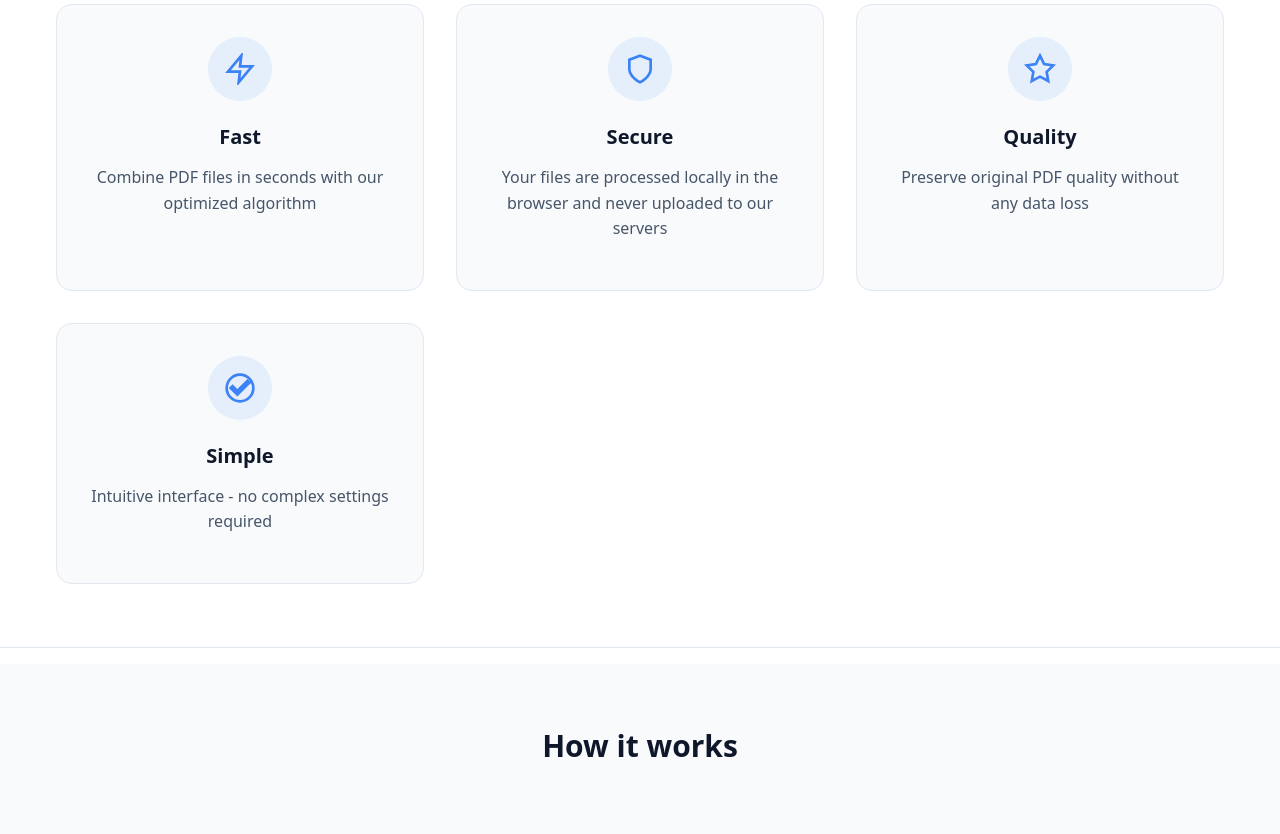
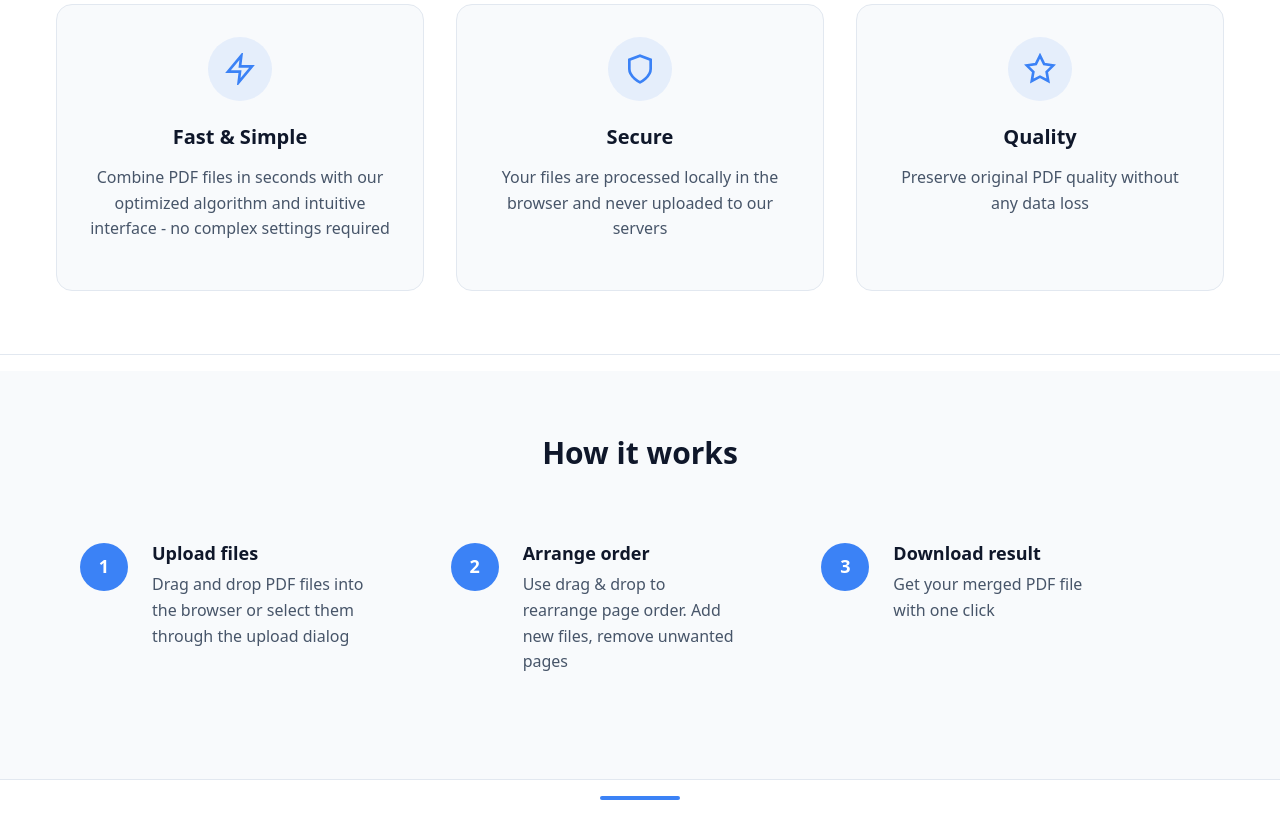
Before and after one commit to Kosurij/merge-pdf-landing, a Vue app: page / in a window 1280 px wide. Shown: the part 880-1714 px from the top of the page. Built offline with nearby package versions, Linux system fonts and the light colour scheme.

Commit message:
Правка текста

```diff
--- a/src/pages/IndexPage.vue
+++ b/src/pages/IndexPage.vue
@@ -59,9 +59,9 @@
                 <path d="M13 2L3 14h9l-1 8 10-12h-9l1-8z"/>
               </svg>
             </div>
-            <h3 class="feature-card__title">Fast</h3>
+            <h3 class="feature-card__title">Fast & Simple</h3>
             <p class="feature-card__description">
-              Combine PDF files in seconds with our optimized algorithm
+              Combine PDF files in seconds with our optimized algorithm and intuitive interface - no complex settings required
             </p>
           </div>
 
@@ -86,18 +86,6 @@
             <h3 class="feature-card__title">Quality</h3>
             <p class="feature-card__description">
               Preserve original PDF quality without any data loss
-            </p>
-          </div>
-
-          <div class="feature-card">
-            <div class="feature-card__icon">
-              <svg viewBox="0 0 24 24" fill="none" stroke="currentColor" stroke-width="2">
-                <path d="M12 2C6.48 2 2 6.48 2 12s4.48 10 10 10 10-4.48 10-10S17.52 2 12 2zm-2 15l-5-5 1.41-1.41L10 14.17l7.59-7.59L19 8l-9 9z"/>
-              </svg>
-            </div>
-            <h3 class="feature-card__title">Simple</h3>
-            <p class="feature-card__description">
-              Intuitive interface - no complex settings required
             </p>
           </div>
         </div>
```
